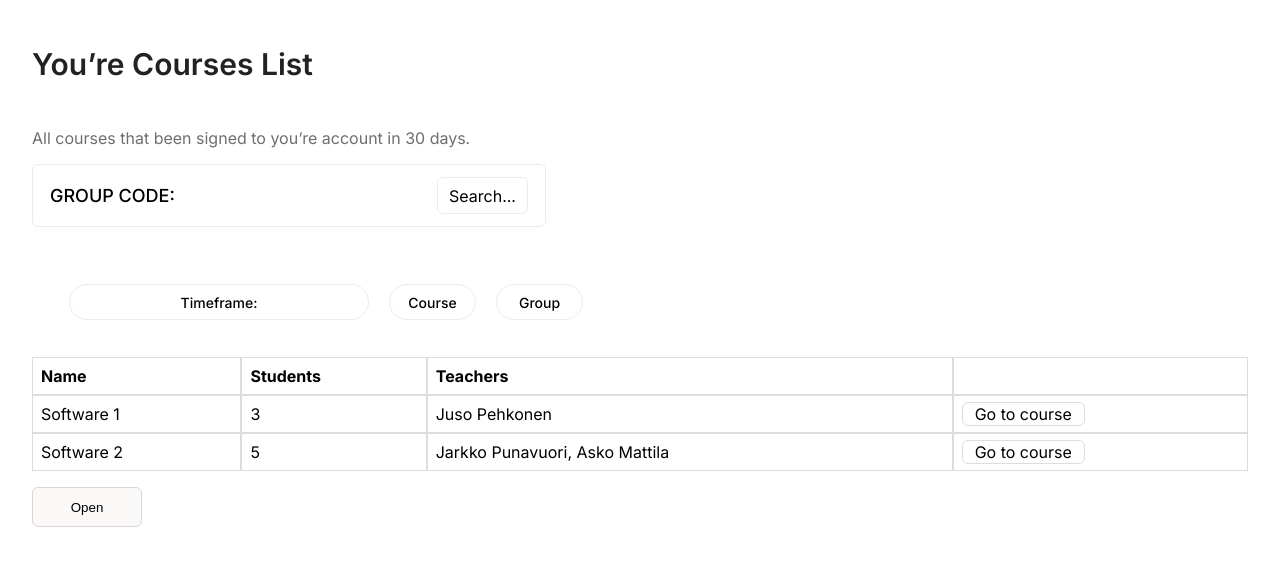
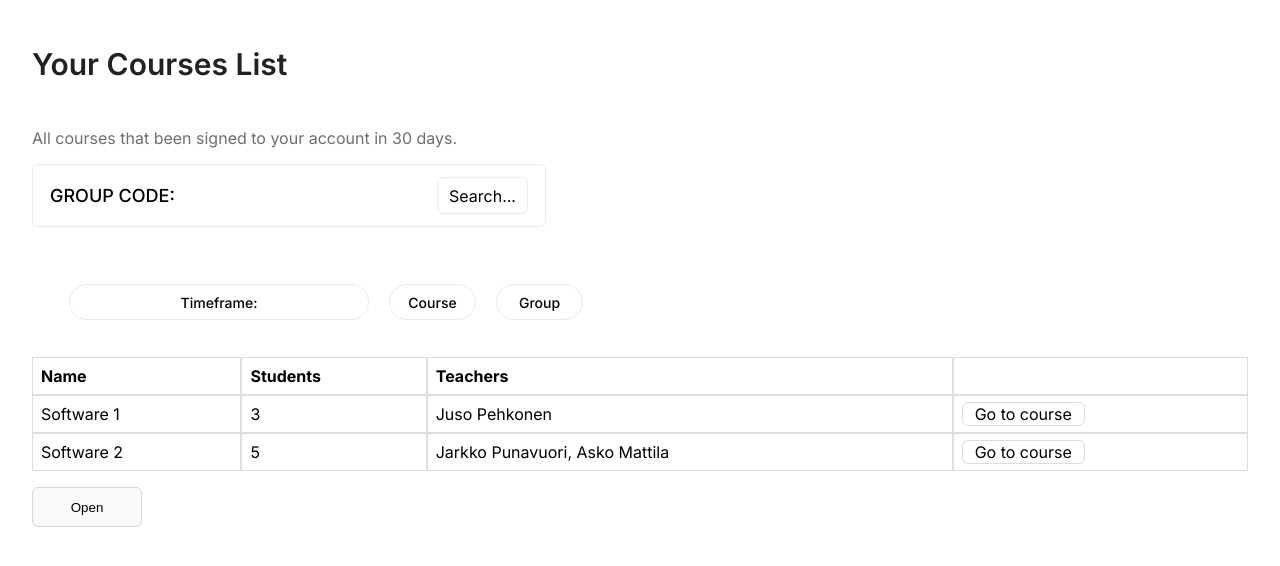
Before and after one commit to A-Yerkeshev/sw-project-metropolia-spring-2024, a React (Create React App) app in the folder frontend/: page /CoursesList in a window 1280 px wide. Shown: the top 566 px of the page. Built offline with nearby package versions, Linux system fonts and the light colour scheme.

Commit message:
minor typo corrections

```diff
--- a/frontend/src/pages/CoursesList/CoursesList.js
+++ b/frontend/src/pages/CoursesList/CoursesList.js
@@ -46,8 +46,8 @@ const CoursesList = () => {
     return(
         <div className={styles.main}>
             <div className={styles.headerTextContainer}>
-                <p className={styles.headerText}>You’re Courses List</p>
-                <p className={styles.subHeaderText}>All courses that been signed to you’re account in 30 days.</p>
+                <p className={styles.headerText}>Your Courses List</p>
+                <p className={styles.subHeaderText}>All courses that been signed to your account in 30 days.</p>
             </div>
             <div className={styles.searchButtonContainer}>
                     <div className={styles.searchButtonText}>
```
